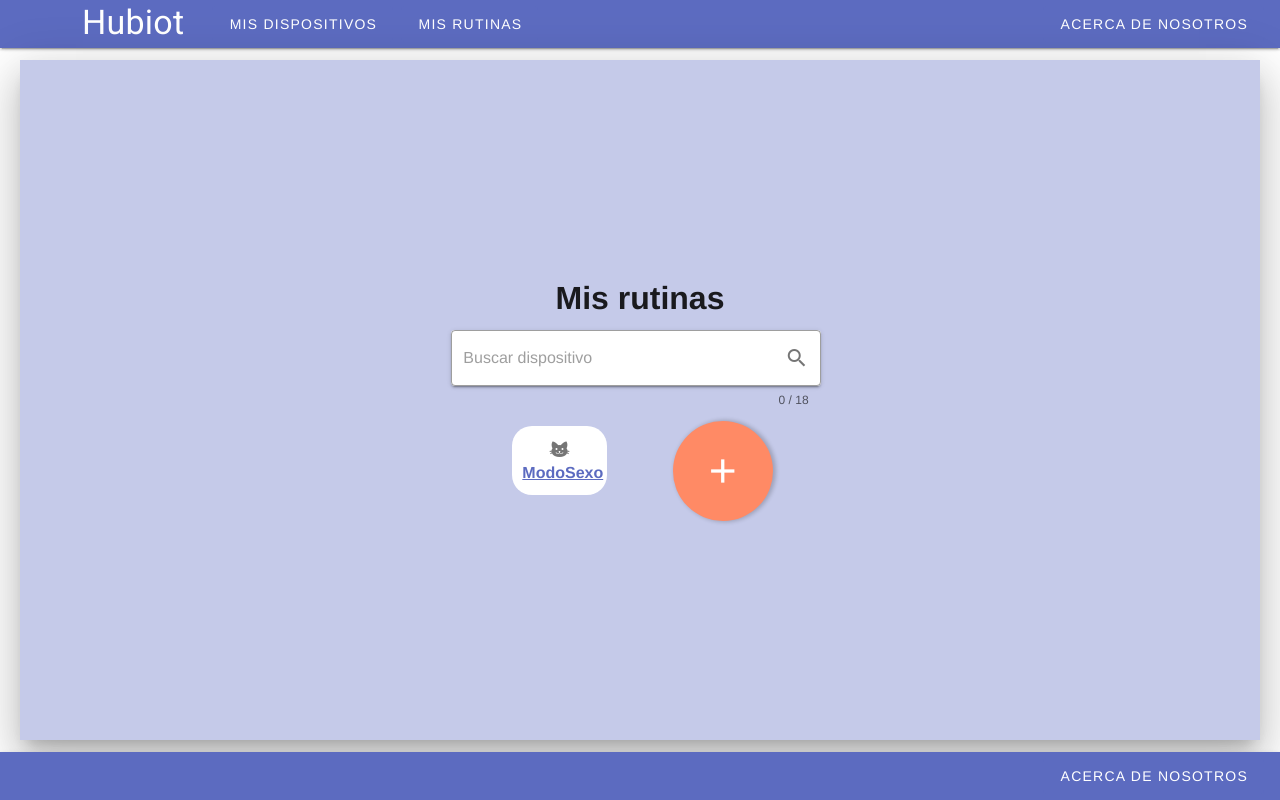
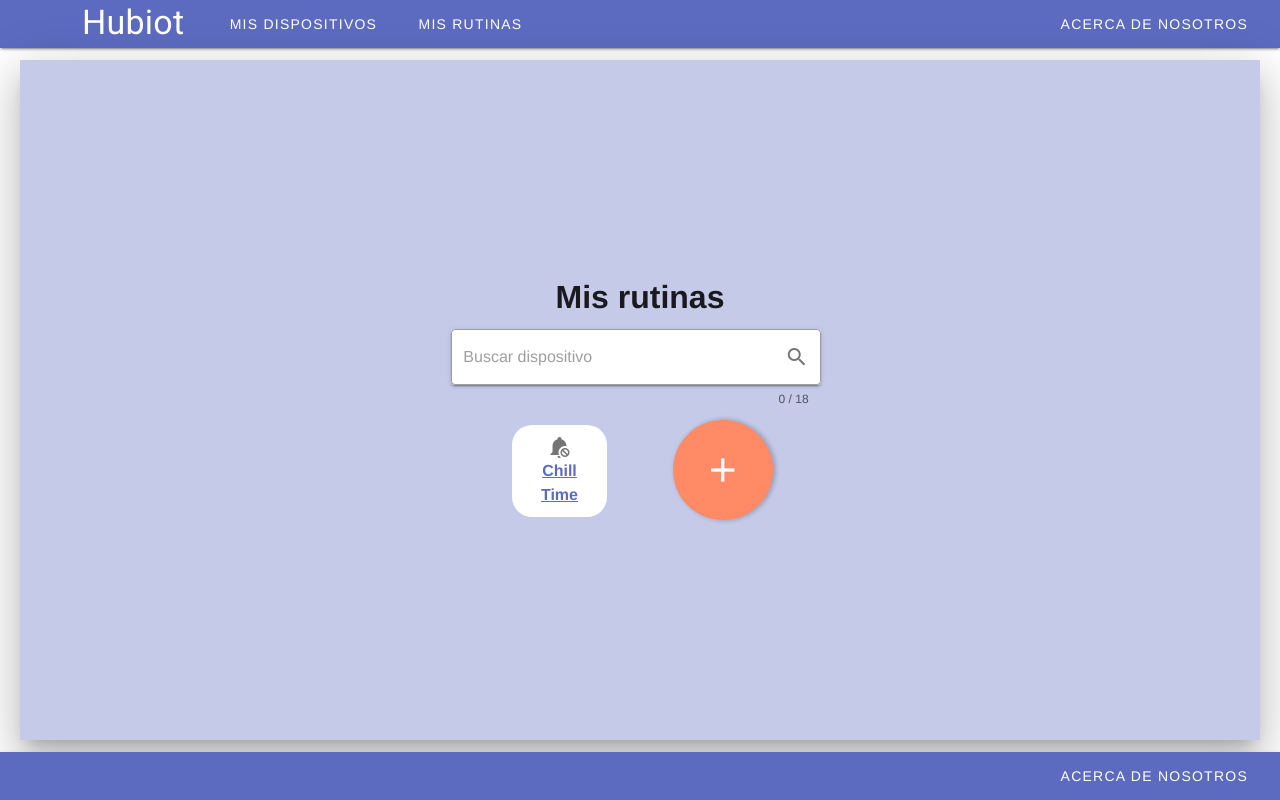
Before and after one commit to AgusMattiussi/hubiot-web, a Vue app: page /routines in a window 1280 px wide. Built offline with nearby package versions, Linux system fonts and the light colour scheme.

Commit message:
Cambios menores

```diff
--- a/src/store/store.js
+++ b/src/store/store.js
@@ -2,15 +2,15 @@ export default {
   routines: [
     {
       id: 0,
-      name: 'ModoSexo',
-      slug: 'modosexo',
-      iconName: 'mdi-cat',
+      name: 'Chill Time',
+      slug: 'chilltime',
+      iconName: 'mdi-bell-cancel',
       description: 'Sape.',
       actions: [
         {
           id: 0,
           deviceID: 1,
-          actionID: 1
+          actionID: 0
         },
         {
           id: 1,
--- a/src/views/DeviceView.vue
+++ b/src/views/DeviceView.vue
@@ -11,7 +11,7 @@
       <v-card-text class="text-left">
         <ul class="stateText">
           <li>Apagado</li>
-          <li>90% de bateria restante</li>
+          <li>90% de batería restante</li>
         </ul>
       </v-card-text>
       <v-divider class="mx-4"></v-divider>
@@ -61,6 +61,7 @@ export default {
   margin: auto;
   width: 500px;
   padding-bottom: 10px;
+  padding-right: 10px;
 }
 .cardTitle{
   background-color: #5C6BC0;
--- a/src/views/RoutineDetail.vue
+++ b/src/views/RoutineDetail.vue
@@ -9,18 +9,17 @@
           <v-row v-for="action in routine.actions" :key="action.id">
             <v-col md="4"></v-col>
             <v-col md="4">
-              <v-card class="primary">
+              <v-card class="accent">
               <div class="d-flex flex-no-wrap justify-space-between">
                 <div>
-                  <v-card-title class="text-h5">{{ device(action.deviceID).name }}</v-card-title>
-                  <v-card-subtitle>{{ actionForDevice(action.deviceID, action.actionID).name }}</v-card-subtitle>
-
+                  <v-card-title class="text-h5 font-weight-bold">
+                    {{ device(action.deviceID).name }}
+                  </v-card-title>
+                  <v-card-subtitle>
+                    {{ actionForDevice(action.deviceID, action.actionID).name }}
+                  </v-card-subtitle>
                   <v-card-actions>
-                    <v-btn class="ml-2 mt-5 btn" outlined rounded small>
-                      <v-icon class="mx-auto" color="black">
-                        mdi-trash-can-outline
-                      </v-icon>
-                    </v-btn>
+                    <DeleteButton/>
                   </v-card-actions>
                 </div>
                 <v-avatar class="ma-3" size="125">
@@ -40,9 +39,13 @@
 
 <script>
 import store from '@/store/store'
+import DeleteButton from '@/components/DeleteButton'
 
 export default {
   name: 'RoutineDetail.vue',
+  components: {
+    DeleteButton
+  },
   data () {
     return {
       routineID: this.$route.params.id
@@ -68,11 +71,9 @@ export default {
 </script>
 
 <style scoped>
-
 .btn{
   background-color: #d14545;
   border-radius: 100px;
   border: 0;
 }
-
 </style>
```
